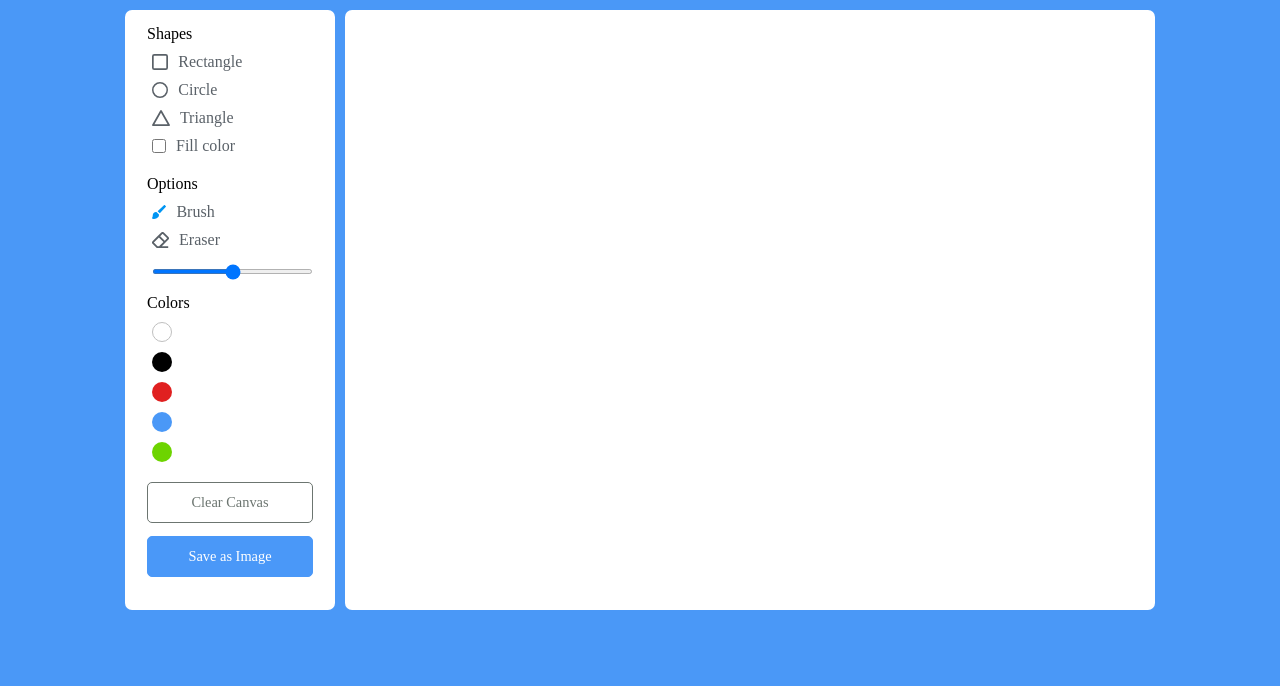
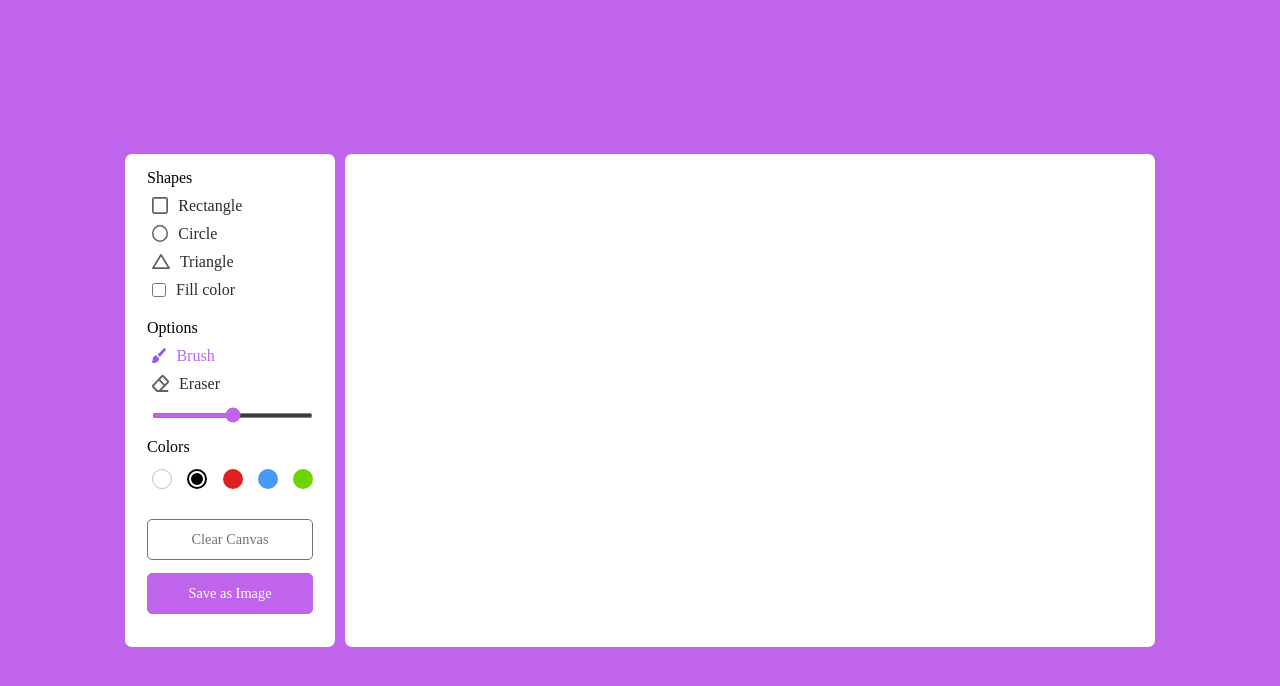
Before and after one commit to snigdhapriya10/drawingboard, a plain HTML site: page index.html in a window 1280 px wide. Drawn offline with Linux system fonts and the light colour scheme; a web font is replaced by a local one.

Commit message:
style: adjust image hover state

```diff
--- a/style.css
+++ b/style.css
@@ -9,9 +9,10 @@ body{
     display: flex;
     align-items: center;
     justify-content: center;
-    min-height: 100vhl;
-    background: #4A98F7;
+    min-height: 100vh;
+    background: #c164ec;
 }
+
 .container{
     display: flex;
     width:100%;
@@ -42,31 +43,34 @@ section{
     margin-bottom:10px;
 }
 .option:is(:hover, .active) img{
-    filter: invert(17%) sepia(90%) saturate(3000%) hue-rotate(900deg) brightness(100%) contrast(100%);
+    filter: invert(69%) sepia(79%) saturate(5175%) hue-rotate(242deg) brightness(97%) contrast(91%);
 }
 .option :where(span,label){
-    color: #5A6168;
+    color: #292c30;
     cursor:pointer;
     padding-left: 10px;
 }
-.option:is(:hover, .active):where(span,label){
-    color: #4A98F7;
+.option:is(:hover, .active) span,
+.option:is(:hover, .active) label {
+    color:#c164ec;;
 }
 
 .option #fill-color{
     cursor: pointer;
     height: 14px;
     width: 14px;
+    accent-color: #c164ec;
 }
 #fill-color:checked ~ label{
-    color: #4A98F7;
+    color: #c164ec;
 }
 .option #size-slider{
     width: 100%;
     height: 5px;
     margin-top:10px;
+    accent-color:#c164ec;
 }
-.colors .otpion{
+.colors .options{
     display: flex;
     justify-content: space-between;
 }
@@ -93,7 +97,7 @@ section{
 .colors .option:nth-child(5){
     background: #6DD400;
 }
-.colors .option:hover::before{
+.colors .option.selected::before{
     position: absolute;
     content: "";
     top: 50%;
@@ -105,7 +109,7 @@ section{
     border: 2px solid #fff;
     transform: translate(-50%, -50%);
 }
-.colors .option:last-child.selected::before{
+.colors .option:first-child.selected::before{
     border-color: #ccc;
 }
 .option #color-picker{
@@ -122,6 +126,7 @@ section{
     margin-bottom: 13px;
     background: none;
     border-radius: 5px;
+    cursor: pointer;
 }
 .buttons .clear-canvas{
     color: #6C7570;
@@ -133,8 +138,8 @@ section{
     background:#6C7570;
 }
 .buttons .save-img{
-    background: #4A98F8;
-    border: 1px solid #4A98F8;
+    background: #c164ec;
+    border: 1px solid #c164ec;
 }
 .drawing-board{
     flex: 1;
```
